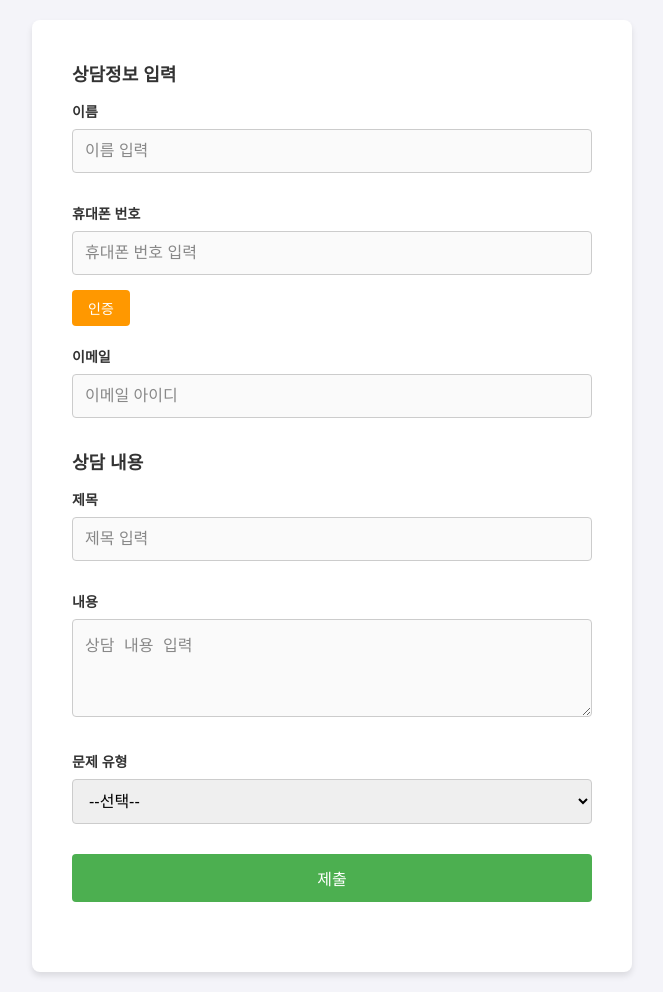
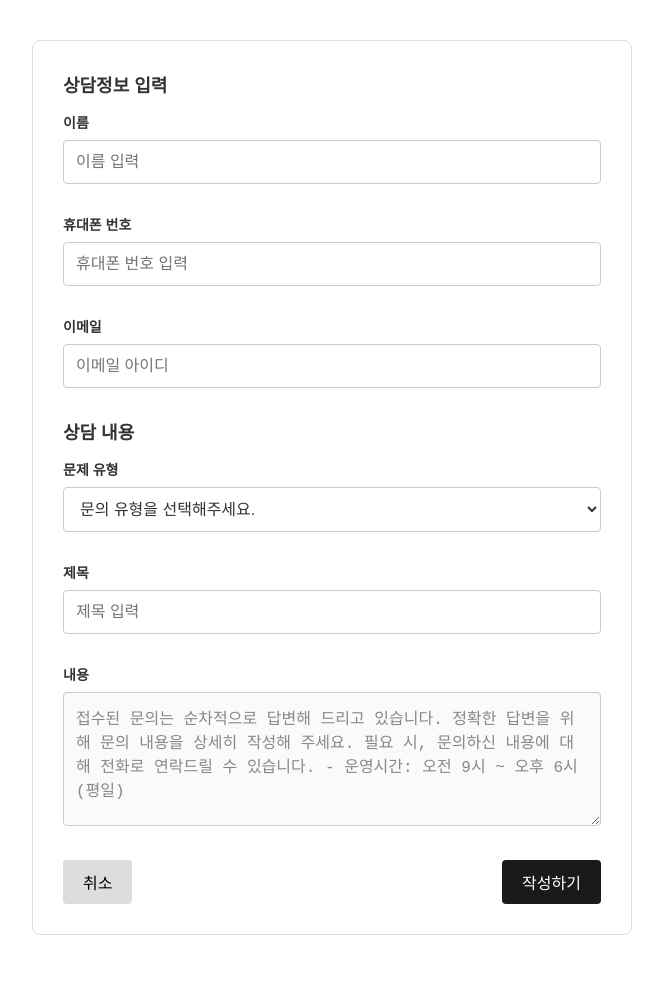
Before and after one commit to june6797/Common, a plain HTML site: page webtocase/caseForm.html in a window 1280 px wide. Shown: the whole page, without its empty margins (308-971 px from the left). Drawn offline with Linux system fonts and the light colour scheme.

Commit message:
updatecase

```diff
--- a/webtocase/caseForm.css
+++ b/webtocase/caseForm.css
@@ -6,9 +6,11 @@
 }
 
 body {
-  font-family: Arial, sans-serif;
-  background-color: #f4f4f9;
-  padding: 20px;
+  font-family: "Apple SD Gothic Neo", "Noto Sans KR", sans-serif;
+  background-color: #fff;
+  margin: 0;
+  padding: 40px 20px;
+  color: #1a1a1a;
 }
 
 .container {
@@ -16,9 +18,10 @@
   max-width: 600px;
   background-color: white;
   margin: 0 auto;
-  padding: 40px;
+  padding: 30px;
   border-radius: 8px;
-  box-shadow: 0 4px 6px rgba(0, 0, 0, 0.1);
+  box-shadow: none;
+  border: 1px solid #ddd;
 }
 
 .section-title {
@@ -36,7 +39,7 @@
   display: block;
   font-size: 14px;
   font-weight: bold;
-  color: #333;
+  color: #333; /* 레이블 텍스트 색상 */
   margin-bottom: 8px;
 }
 
@@ -49,17 +52,17 @@
   border: 1px solid #ccc;
   border-radius: 4px;
   margin-bottom: 10px;
+  color: #333; /* 텍스트 색상 */
+  background-color: #fff; /* 입력창 배경색 */
 }
 
-input[type="text"],
-input[type="email"],
-textarea {
-  background-color: #fafafa;
+/* 추가적인 스타일 */
+input[type="file"] {
+  display: none;
 }
 
-input::placeholder,
-textarea::placeholder {
-  color: #888;
+textarea {
+  resize: vertical;
 }
 
 input[type="submit"] {
@@ -77,29 +80,61 @@
   background-color: #45a049;
 }
 
-input:focus,
-select:focus,
-textarea:focus {
-  outline: none;
-  border-color: #4caf50;
+button {
+  padding: 10px 20px;
+  font-size: 16px;
+  cursor: pointer;
+  border-radius: 4px;
 }
 
-button.verify-btn {
-  background-color: #ff9800;
+.cancel-btn {
+  background-color: #ddd;
+  border: none;
+}
+
+.cancel-btn:hover {
+  background-color: #bbb;
+}
+
+.submit-btn {
+  background-color: #1a1a1a;
   color: white;
   border: none;
-  cursor: pointer;
-  font-size: 14px;
-  padding: 8px 16px;
-  border-radius: 4px;
-  margin-top: 5px;
 }
 
-button.verify-btn:hover {
-  background-color: #e68900;
+.submit-btn:hover {
+  background-color: #45a049;
 }
 
 form {
   display: flex;
   flex-direction: column;
 }
+
+.form-footer {
+  display: flex;
+  justify-content: space-between;
+}
+
+/* 텍스트영역 디자인 */
+textarea {
+  background-color: #fafafa; /* 내용 텍스트박스 배경 */
+  color: #333; /* 텍스트 색상 */
+}
+
+textarea:focus {
+  border-color: #4caf50;
+  outline: none;
+}
+
+textarea::placeholder {
+  color: #888; /* 플레이스홀더 텍스트 색상 */
+  font-style: normal; /* 기울임꼴 제거 */
+}
+
+/* 추가로 이메일과 같은 텍스트 색상 수정 */
+input[type="email"],
+input[type="text"] {
+  color: #333; /* 텍스트 입력색 */
+  background-color: white; /* 배경색을 흰색으로 설정 */
+}
--- a/webtocase/caseForm.html
+++ b/webtocase/caseForm.html
@@ -37,7 +37,6 @@
             placeholder="휴대폰 번호 입력"
             required
           />
-          <button type="button" class="verify-btn">인증</button>
         </div>
 
         <div class="form-section">
@@ -51,9 +50,21 @@
           />
         </div>
 
+        <div class="section-title">상담 내용</div>
+
         <div class="form-section">
-          <div class="section-title">상담 내용</div>
+          <label for="type">문제 유형</label>
+          <select id="type" name="type" required>
+            <option value="">문의 유형을 선택해주세요.</option>
+            <option value="학습/평가">학습/평가</option>
+            <option value="태블릿">태블릿</option>
+            <option value="결제">결제</option>
+            <option value="기타">기타</option>
+            <option value="시스템장애">시스템장애</option>
+          </select>
+        </div>
 
+        <div class="form-section">
           <label for="subject">제목</label>
           <input
             type="text"
@@ -69,30 +80,19 @@
           <textarea
             id="description"
             name="description"
-            placeholder="상담 내용 입력"
-            rows="4"
+            placeholder="접수된 문의는 순차적으로 답변해 드리고 있습니다. 정확한 답변을 위해 문의 내용을 상세히 작성해 주세요. 필요 시, 문의하신 내용에 대해 전화로 연락드릴 수 있습니다. - 운영시간: 오전 9시 ~ 오후 6시 (평일)"
+            rows="6"
             required
           ></textarea>
-        </div>
-
-        <div class="form-section">
-          <label for="type">문제 유형</label>
-          <select id="type" name="type" required>
-            <option value="">--선택--</option>
-            <option value="학습/평가">학습/평가</option>
-            <option value="태블릿">태블릿</option>
-            <option value="결제">결제</option>
-            <option value="기타">기타</option>
-            <option value="시스템장애">시스템장애</option>
-          </select>
         </div>
 
         <input type="hidden" name="orgid" value="00DgK000005xa1N" />
         <input type="hidden" name="retURL" value="http://naver.com" />
         <input type="hidden" name="external" value="1" />
 
-        <div class="form-section">
-          <input type="submit" value="제출" />
+        <div class="form-footer">
+          <button type="button" class="cancel-btn">취소</button>
+          <button type="submit" class="submit-btn">작성하기</button>
         </div>
       </form>
     </div>
```
